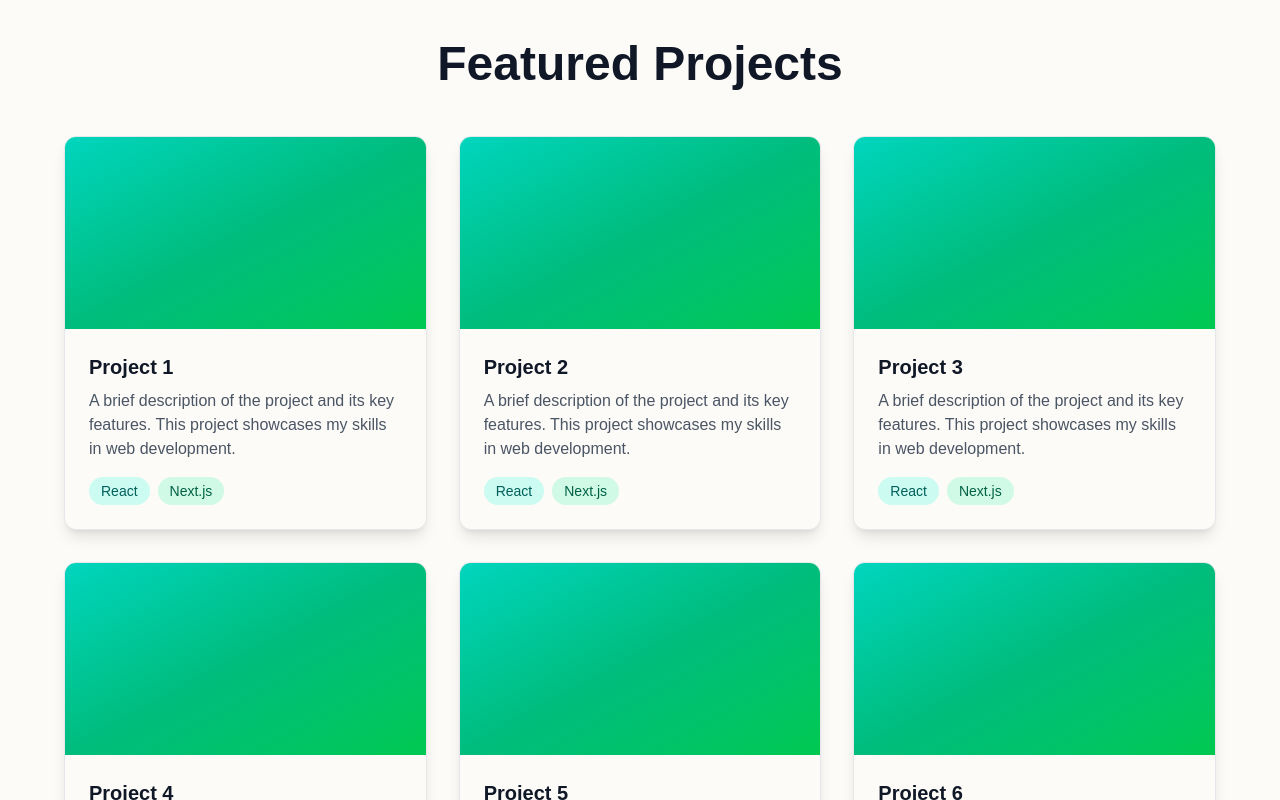
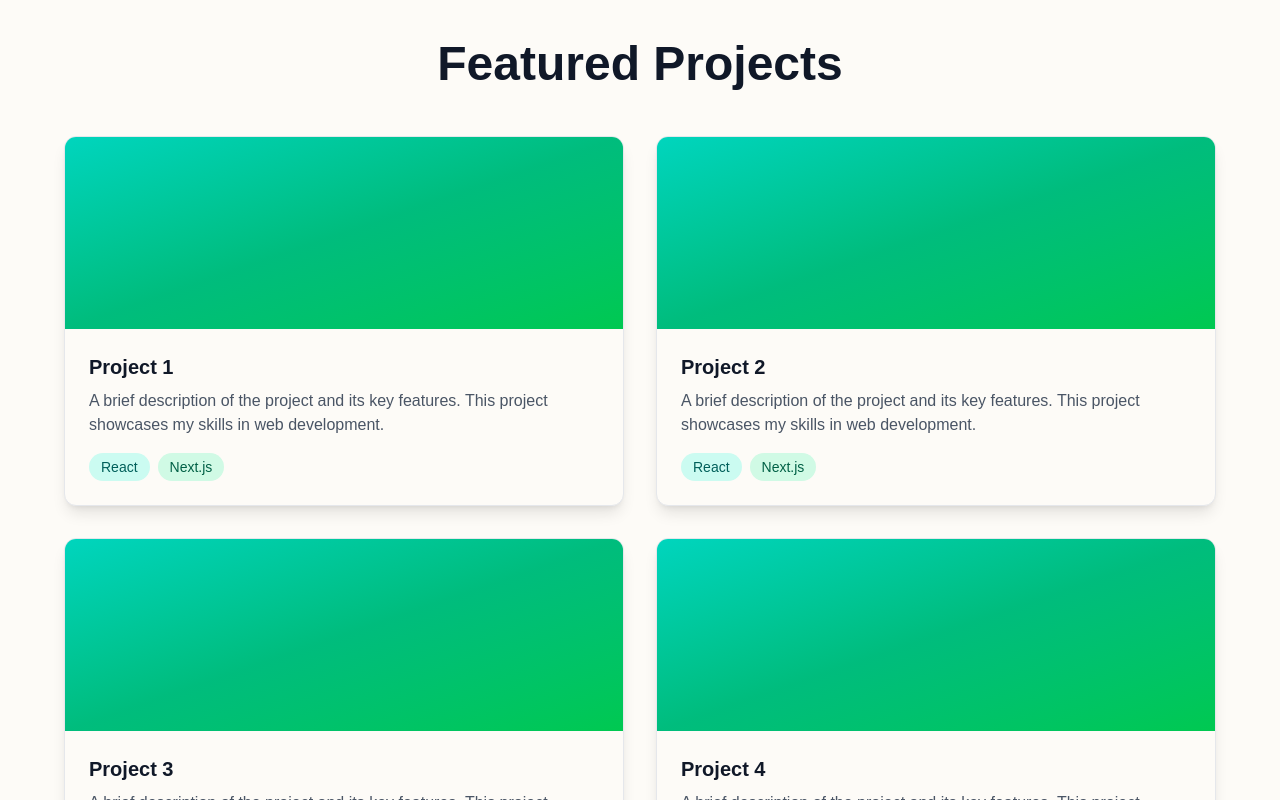
Before and after one commit to desraymondz/hnr-test, a Next.js app: page / in a window 1280 px wide. Shown: the part 2440-3240 px from the top of the page. Built offline with nearby package versions, Linux system fonts and the light colour scheme.

Commit message:
change featured projects layout

```diff
--- a/src/app/page.tsx
+++ b/src/app/page.tsx
@@ -216,7 +216,7 @@
           <h2 className="mb-12 text-center text-4xl font-bold text-gray-900 dark:text-white md:text-5xl">
             Featured Projects
           </h2>
-          <div className="grid gap-8 md:grid-cols-2 lg:grid-cols-3">
+          <div className="grid gap-8 md:grid-cols-2">
             {[1, 2, 3, 4, 5, 6].map((project) => (
               <div
                 key={project}
```
